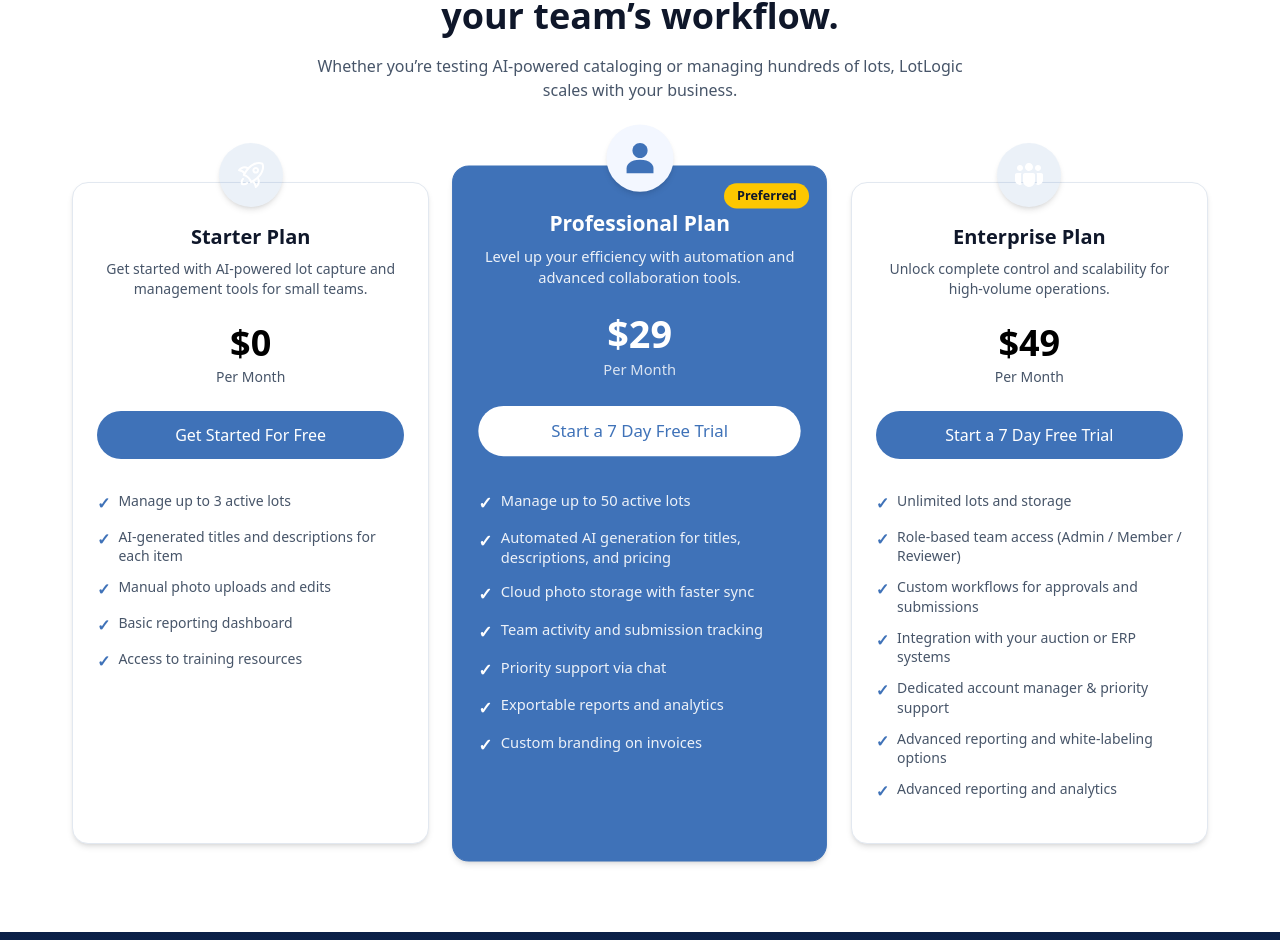
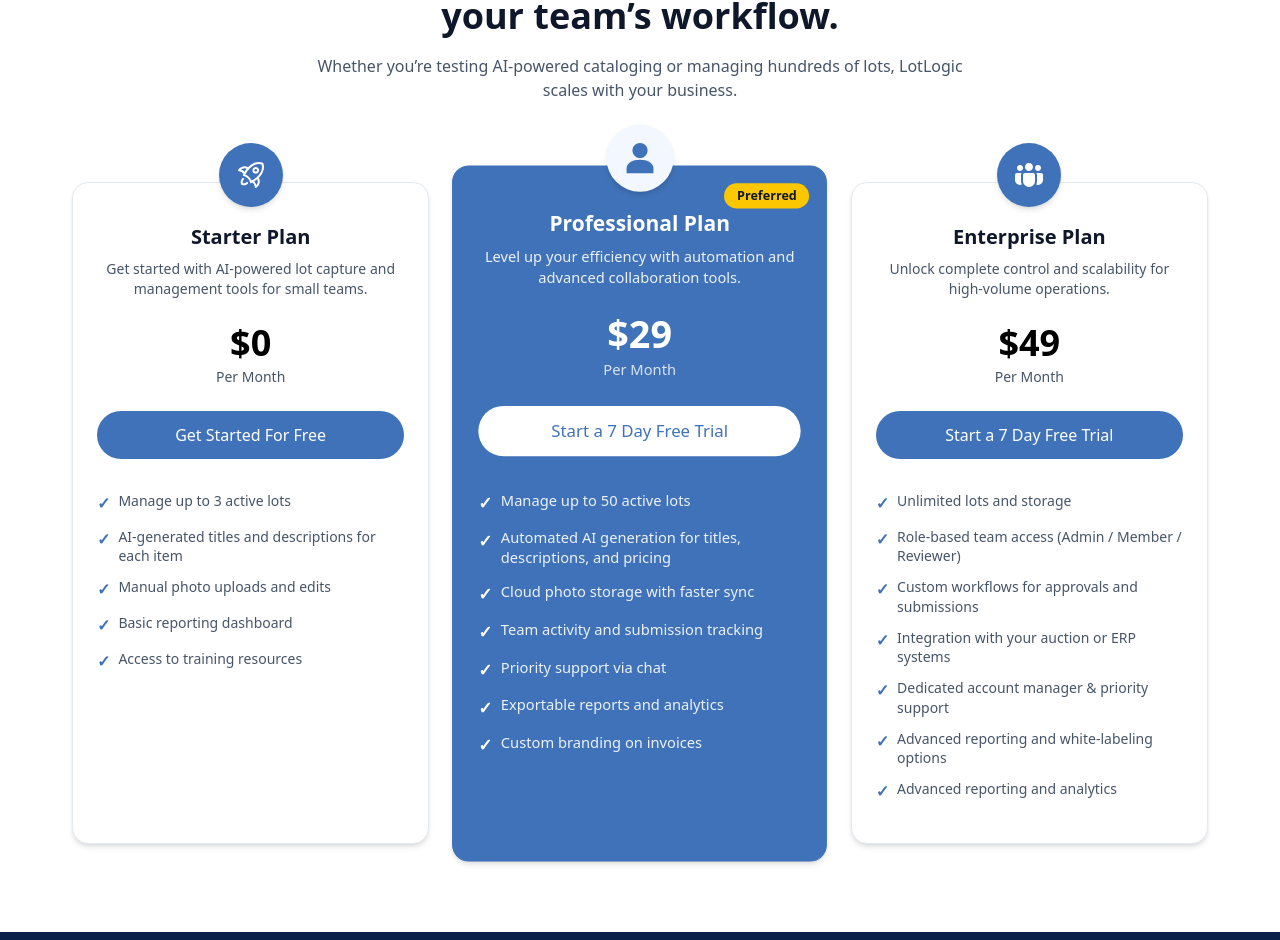
Before and after one commit to tayyabatabassumdev/LotLogic, a React (Vite) app: page / in a window 1280 px wide. Shown: the part 3068-4008 px from the top of the page. Built offline with nearby package versions, Linux system fonts and the light colour scheme.

Commit message:
Change the bg color of pricing section

```diff
--- a/src/components/sections/Pricing/PricingCard.tsx
+++ b/src/components/sections/Pricing/PricingCard.tsx
@@ -19,7 +19,7 @@
       )}
       <div
         className={`-mt-10 mb-4 w-16 h-16 rounded-full flex items-center justify-center shadow-md ${
-          plan.highlighted ? "bg-[#F3F7FF]" : "bg-primary/10"
+          plan.highlighted ? "bg-[#F3F7FF]" : "bg-primary"
         }`}
       >
         <img src={plan.icon} alt={`${plan.name} icon`} className="w-8 h-8" />
@@ -27,7 +27,7 @@
       <div className="px-6 pb-10 text-center">
         <h3
           className={`text-xl font-semibold mb-2 ${
-            plan.highlighted ? "text-white" : "text-[#0F172A]"
+            plan.highlighted ? "text-white" : "text-dark"
           }`}
         >
           {plan.name}
```
